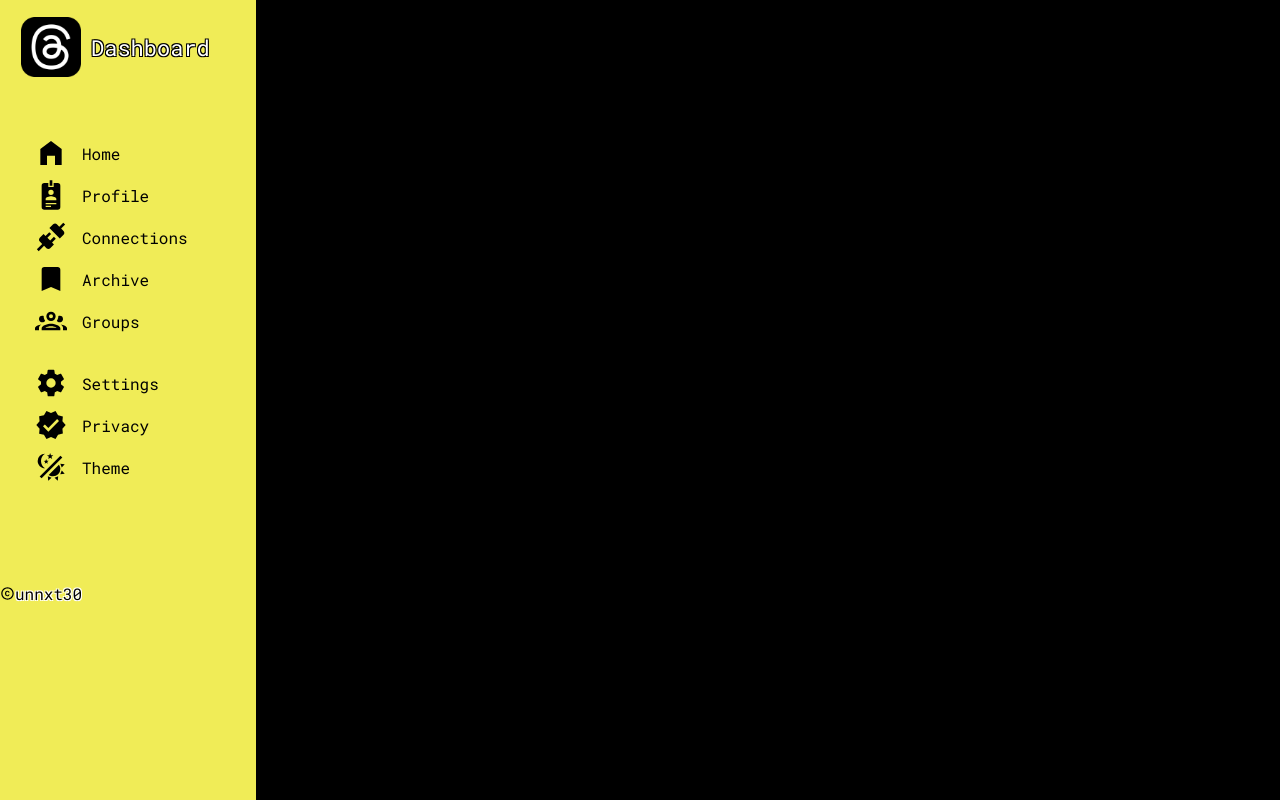
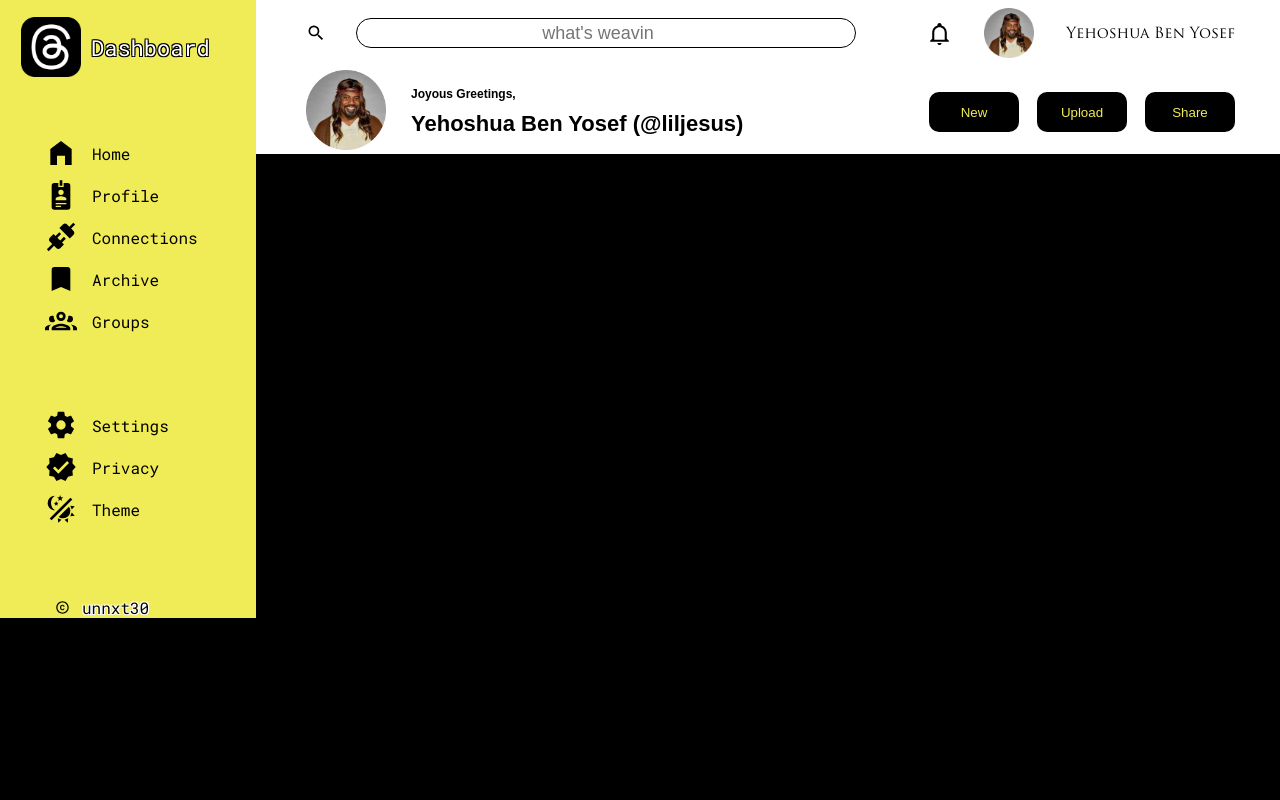
Before and after one commit to unnxt30/Admin-Dashboard, a plain HTML site: page index.html in a window 1280 px wide. Drawn offline with Linux system fonts and the light colour scheme.

Commit message:
header ✅

```diff
--- a/index.html
+++ b/index.html
@@ -10,7 +10,7 @@
     <div class="container">
         <div class="sidebar">
             <div class="logo"><img src="imgs/Logo.png" alt="Logo" height="60px" width="60px"> <span>Dashboard</span></div>
-
+            <div class="sub">
                 <div id="quickLinks">
                     <div class="home"><img src="misc/Sidebar/home.svg" height="32px" width="32px"> Home</div>
                     <div class="profile"><img src="misc/Sidebar/profile.svg" height="32px" width="32px"> Profile</div>
@@ -25,7 +25,37 @@
                     <div class="theme"><img src="misc/Sidebar/theme.svg" height="32px" width="32px"> Theme</div>
                 </div>
 
-            <a href="https://github.com/unnxt30"><img src="misc/Sidebar/copyright.svg" height="15px" width="15px"> unnxt30</a>
+                <a href="https://github.com/unnxt30" target="_blank"><img src="misc/Sidebar/copyright.svg" height="15px" width="15px"> unnxt30</a>
+            </div>
+
+        </div>
+
+        <div class="header">
+            <div id="search">
+                <div class="searchbar">
+                    <img src="misc/header/search.svg" alt="" height="20px" width="20px">
+                    <input type="search" id="bar" placeholder="what's weavin">
+                </div>
+                <div class="admin">
+                    <div class="notify"><img src="misc/header/notification.svg" alt="" height="25px" width="25px"></div>
+                    <div class="pfp"><img src="misc/header/pfp.png" alt="" height="50px" width="50px"></div>
+                    <div class="username">Yehoshua Ben Yosef</div>
+                </div>
+            </div>
+            <div class="welcome">
+                <div class="greetings">
+                    <div class="display_pic"><img src="misc/header/pfp.png" alt="" height="80px" width="80px"></div>
+                    <div class="text">
+                        <div class="sub_text">Joyous Greetings,</div>
+                        <div class="main_text">Yehoshua Ben Yosef (@liljesus)</div>
+                    </div>
+                </div>
+                <div class="options">
+                    <div class="new"><button>New</button></div>
+                    <div class="upload"><button>Upload</button></div>
+                    <div class="share"><button>Share</button></div>
+                </div>
+            </div>
         </div>
 
     </div>
--- a/style.css
+++ b/style.css
@@ -1,9 +1,14 @@
 /* 2E2C2F */
+
+@font-face {
+    font-family: 'Trajan';
+    src: url('misc/Trajan/Font.ttf');
+}
 
 body
 {
     margin: 0;
-    padding: 0;
+    /* padding: 0; */
     font-family: 'Roboto Mono', monospace;
     background-color: #000;
 }
@@ -12,13 +17,13 @@ body
 {
     display: grid;
     grid-template-columns: 1fr 3fr 1fr;
-    grid-template-rows: 100vh;
+    /* grid-template-rows: 100vh; */
 }
 
 .sidebar
 {
     grid-column: 1;
-    grid-row: 1/-1;
+    grid-row: 1/4;
     grid-template-columns: 1fr;
     background-color: #F0EC57;
 }
@@ -46,7 +51,9 @@ body
 {
     display: flex;
     flex-direction: column;
-    margin-left: 35px;
+    margin-left: 45px;
+    justify-content: center;
+    /* align-items: center; */
     gap: 10px;
 }
 
@@ -56,6 +63,8 @@ body
     flex-direction: row;
     align-items: center;
     gap: 15px;
+    transition: transform 0.3s ease, box-shadow 0.3s ease;
+    /* justify-content: center; */
 
 }
 
@@ -64,11 +73,10 @@ body
     transform: scale(1.09);
 }
 
-#help
+/* #help
 {
     margin-top: 30px;
-    margin-bottom: 100px;
-}
+} */
 
 .sidebar a
 {
@@ -82,5 +90,145 @@ body
     display: flex;
     flex-direction: row;
     align-items: center;
+    /* justify-content: center; */
+    margin-left: 55px;
+    gap: 12px;
 
 }
+
+.sub
+{
+    display: grid;
+    grid-template-rows: 1fr 1fr;
+    gap: 30px;
+}
+
+.header
+{
+    grid-column: 2/-1;
+    grid-row: 1/2;
+    background-color: white;
+    display: flex;
+    flex-direction: column;
+}
+
+#search
+{
+    display: grid;
+    grid-template-columns: 1fr 2fr;
+}
+
+.searchbar
+{
+    grid-column: 1;
+    display: flex;
+    flex-direction: row;
+    align-items: center;
+    gap: 30px;
+    margin-top: 18px;
+    margin-left: 50px;
+    margin-bottom: 22px;
+}
+
+#bar
+{
+    /* grid-column: 1; */
+    flex: 1 ;
+    border: 1px solid black;
+    border-radius: 15px;
+    height: 30px;
+    width: 500px;
+    outline:none;
+    transition: transform 0.3s ease, box-shadow 0.3s ease;
+    box-shadow: none;
+    text-align: center;
+    font-size: large;
+    /* background-color: rgb(white white, white, 0.5);     */
+}
+
+#bar:hover, #bar:focus
+{
+    box-shadow: 0 0 5px rgba(0, 0, 0, 0.3);
+    transform: scale(1.05);
+}
+
+.admin
+{
+    grid-column: 2;
+    display: flex;
+    flex-direction: row;
+    justify-self: end;
+    gap: 32px;
+    align-items: center;
+    margin-right: 45px;
+}
+
+.username
+{
+    font-size: 15px;
+    font-family: 'Trajan';
+}
+.greetings
+{
+    display: flex;
+    flex-direction: row;
+    align-items: center;
+    margin-left: 50px;
+    gap: 25px;
+}
+
+.text
+{
+    font-family: sans-serif;
+    display: flex;
+    flex-direction: column;
+    gap: 10px;
+}
+
+.sub_text
+{
+    font-size: 12px;
+    font-weight: bold;
+}
+.main_text
+{
+    font-size: 22px;
+    font-weight: bold;
+}
+
+.options
+{
+    display: flex;
+    grid-column: 2;
+    flex-direction: row;
+    align-items: center;
+    justify-self: end;
+    gap: 18px;
+    margin-right: 45px;
+}
+
+.options button
+{
+    border: none;
+    border-radius: 10px;
+    height: 40px;
+    width: 90px;
+    color: #F0EC57;
+    background-color: black;
+    transition: transform 0.3s ease, box-shadow 0.3s ease;
+}
+
+.welcome
+{
+    display: grid;
+    grid-template-columns: 1fr 1fr;
+    /* justify-content: space-between; */
+}
+
+.options button:hover
+{
+    background-color: #F0EC57;
+    color: black;
+    transform: scale(1.1);
+
+}
```
Also changed, not shown: misc/Trajan/readme.html (added, +188 -0 lines), misc/Trajan/Font.ttf (added), misc/header/notification.svg (added), misc/header/pfp.png (added), misc/header/search.svg (added). Lines whose indentation alone changed are shown as unchanged.
